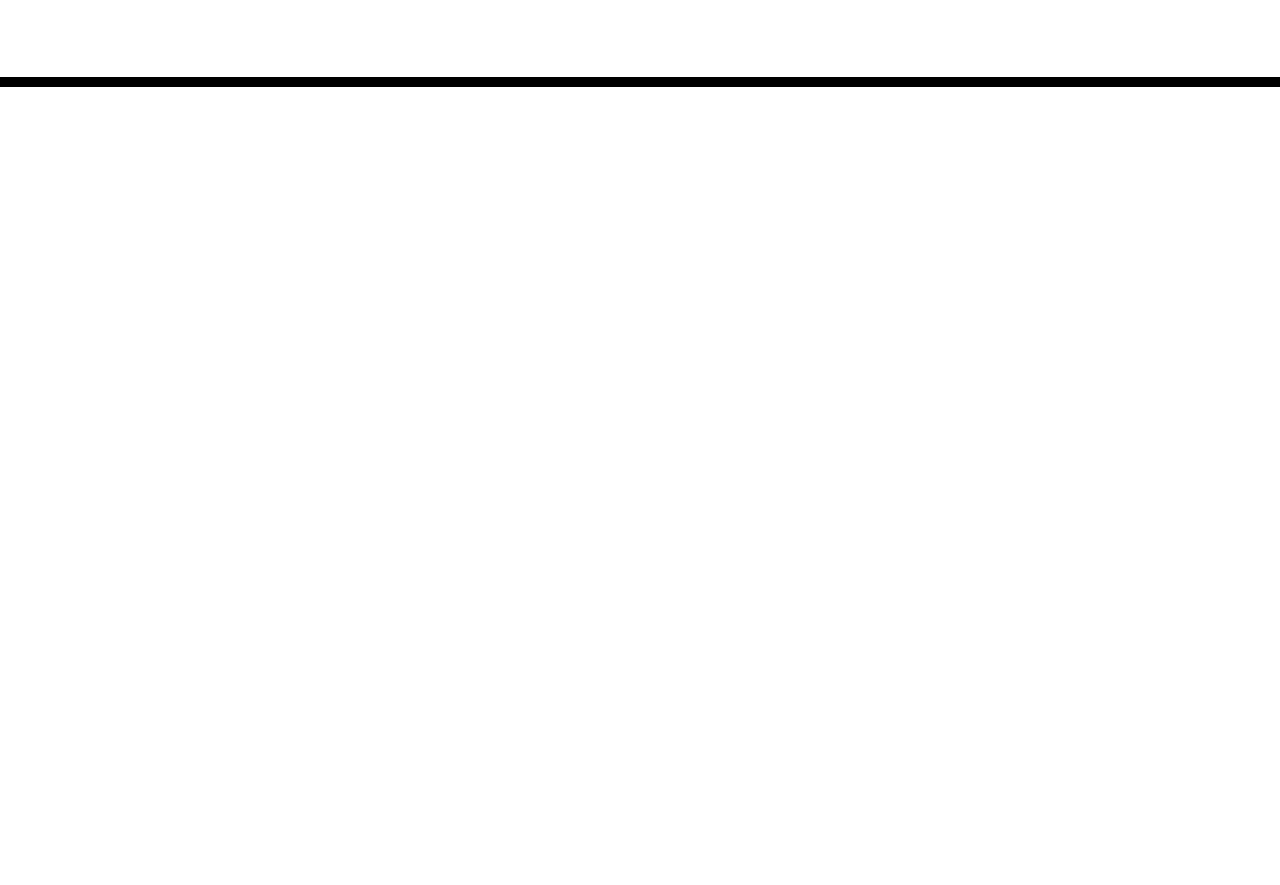
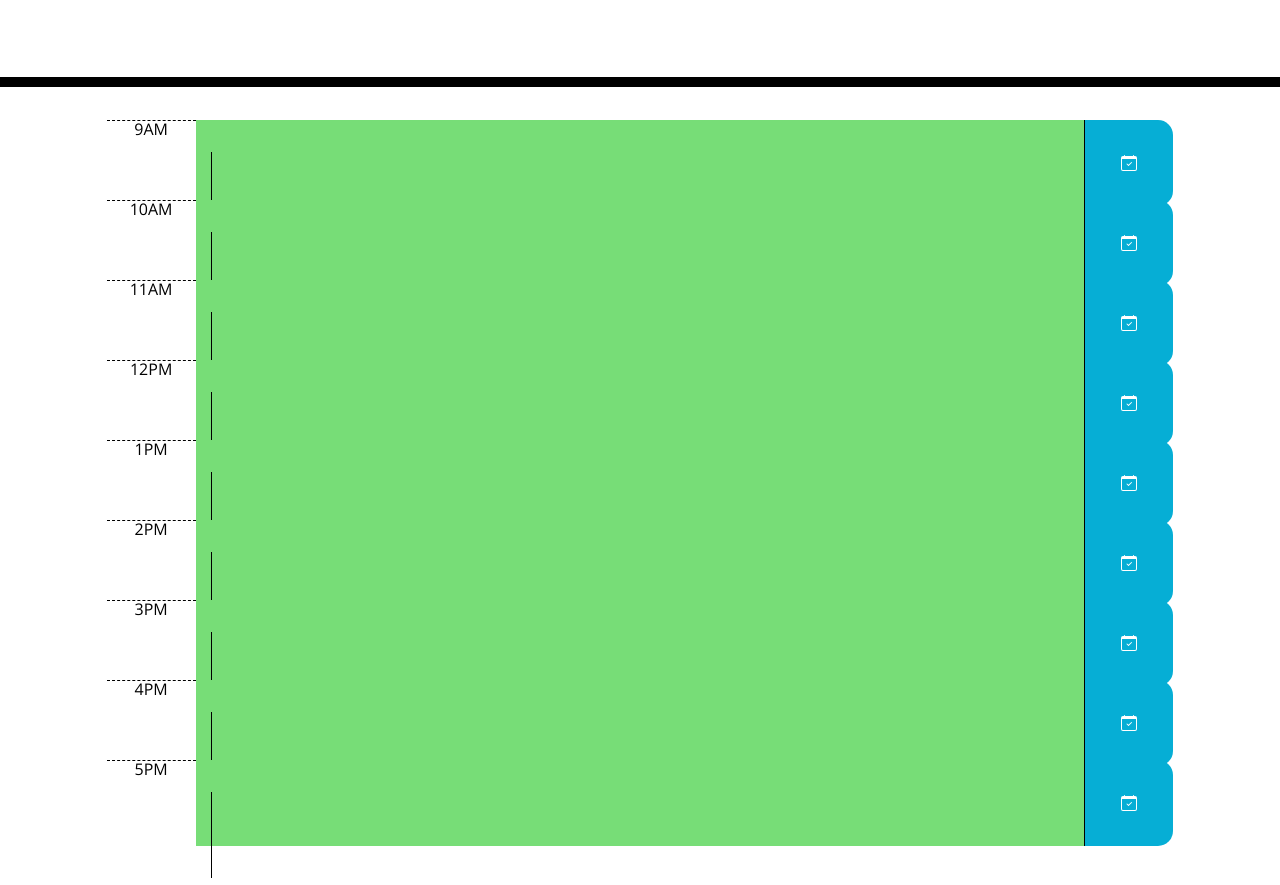
Before and after one commit to fitzpatb/Calander-Scheduler, a plain HTML site: page index.html in a window 1280 px wide. Shown: the part 181-1066 px from the top of the page. Before the commit the page ends 1020 px from the top, so only its background shows below. Drawn offline with nearby package versions, Linux system fonts and the light colour scheme.

Commit message:
finished logic for background class with time

```diff
--- a/index.html
+++ b/index.html
@@ -28,56 +28,163 @@
       <p class="lead">A simple calendar app for scheduling your work day</p>
       <p id="currentDay" class="lead"></p>
     </header>
-    <div class="container col-10">
+    <div class="container col-10 time-block">
       <!-- Timeblocks go here -->
       <div class="row" id="nineAm">
-        <div class="col-1 time"></div>
-        <div class="col-10 task"></div>
-        <div class="col-1 confirm"></div>
+        <div class="col-1 hour">9AM</div>
+        <div class="col-10 description">
+          <textarea></textarea>
+        </div>
+        <div class="col-1 saveBtn"></div>
       </div>
       <div class="row" id="tenAm">
-        <div class="col-1 time"></div>
-        <div class="col-10 task"></div>
-        <div class="col-1 confirm"></div>
+        <div class="col-1 hour">10AM</div>
+        <div class="col-10 description">
+          <textarea></textarea>
+        </div>
+        <div class="col-1 saveBtn"></div>
       </div>
       <div class="row" id="elevenAm">
-        <div class="col-1 time"></div>
-        <div class="col-10 task"></div>
-        <div class="col-1 confirm"></div>
+        <div class="col-1 hour">11AM</div>
+        <div class="col-10 description">
+          <textarea></textarea>
+        </div>
+        <div class="col-1 saveBtn"></div>
       </div>
       <div class="row" id="twelvePm">
-        <div class="col-1 time"></div>
-        <div class="col-10 task"></div>
-        <div class="col-1 confirm"></div>
+        <div class="col-1 hour">12PM</div>
+        <div class="col-10 description">
+          <textarea></textarea>
+        </div>
+        <div class="col-1 saveBtn"></div>
       </div>
       <div class="row" id="onePm">
-        <div class="col-1 time"></div>
-        <div class="col-10 task"></div>
-        <div class="col-1 confirm"></div>
+        <div class="col-1 hour">1PM</div>
+        <div class="col-10 description">
+          <textarea></textarea>
+        </div>
+        <div class="col-1 saveBtn"></div>
       </div>
       <div class="row" id="twoPm">
-        <div class="col-1 time"></div>
-        <div class="col-10 task"></div>
-        <div class="col-1 confirm"></div>
+        <div class="col-1 hour">2PM</div>
+        <div class="col-10 description">
+          <textarea></textarea>
+        </div>
+        <div class="col-1 saveBtn"></div>
       </div>
       <div class="row" id="threePm">
-        <div class="col-1 time"></div>
-        <div class="col-10 task"></div>
-        <div class="col-1 confirm"></div>
+        <div class="col-1 hour">3PM</div>
+        <div class="col-10 description">
+          <textarea></textarea>
+        </div>
+        <div class="col-1 saveBtn"></div>
       </div>
       <div class="row" id="fourPm">
-        <div class="col-1 time"></div>
-        <div class="col-10 task"></div>
-        <div class="col-1 confirm"></div>
+        <div class="col-1 hour">4PM</div>
+        <div class="col-10 description">
+          <textarea></textarea>
+        </div>
+        <div class="col-1 saveBtn"></div>
       </div>
       <div class="row" id="fivePm">
-        <div class="col-1 time"></div>
-        <div class="col-10 task"></div>
-        <div class="col-1 confirm"></div>
+        <div class="col-1 hour">5PM</div>
+        <div class="col-10 description">
+          <textarea></textarea>
+        </div>
+        <div class="col-1 saveBtn"></div>
       </div>
     </div>
 
     <script src="https://cdnjs.cloudflare.com/ajax/libs/jquery/3.2.1/jquery.min.js"></script>
     <script src="https://cdnjs.cloudflare.com/ajax/libs/moment.js/2.24.0/moment.min.js"></script>
+    <script>
+      //assign values to the individual description divs
+      //code each div individually
+      //if the div value matches the hour make the div be present
+      $(document).ready(function() {
+        var nineTask = $("#nineAm .description");
+        var tenTask = $("#tenAm .description");
+        var elevenTask = $("#elevenAm .description");
+        var twelveTask = $("#twelvePm .description");
+        var oneTask = $("#onePm .description");
+        var twoTask = $("#twoPm .description");
+        var threeTask = $("#threePm .description");
+        var fourTask = $("#fourPm .description");
+        var fiveTask = $("#fivePm .description");
+
+        var tasks = $(".description");
+
+        tasks.append()
+
+
+
+        function setBackground() {
+
+          if (moment().format('hA') === "12AM" || moment().format('hA') === "1AM" || moment().format('hA') === "2AM" || moment().format('hA') === "3AM" || moment().format('hA') === "4AM" || moment().format('hA') === "5AM" || moment().format('hA') === "6AM" || moment().format('hA') === "7AM" || moment().format('hA') === "8AM") {
+            tasks.removeClass("past").addClass("future");
+          } else if (moment().format('hA') === "9AM") {
+            tasks.removeClass("past").addClass("future");
+            nineTask.removeClass("future").addClass("present");
+          } else if (moment().format('hA') === "10AM") {
+            tasks.removeClass("past").addClass("future");
+            nineTask.removeClass("present future").addClass("past");
+            tenTask.removeClass("future").addClass("present");
+          } else if (moment().format('hA') === "11AM") {
+            tasks.removeClass("past").addClass("future");
+            tenTask.removeClass("present future").addClass("past");
+            elevenTask.removeClass("future").addClass("present");
+            nineTask.removeClass("future").addClass("past");
+          } else if (moment().format('hA') === "12PM") {
+            tasks.removeClass("past").addClass("future");
+            elevenTask.removeClass("present future").addClass("past");
+            twelveTask.removeClass("future").addClass("present");
+            nineTask.removeClass("future").addClass("past");
+            tenTask.removeClass("future").addClass("past");
+          } else if (moment().format('hA') === "1PM") {
+            tasks.removeClass("past").addClass("future");
+            twelveTask.removeClass("present future").addClass("past");
+            oneTask.removeClass("future").addClass("present");
+            nineTask.removeClass("future").addClass("past");
+            tenTask.removeClass("future").addClass("past");
+            elevenTask.removeClass("future").addClass("past");
+          } else if (moment().format('hA') === "2PM") {
+            tasks.removeClass("future").addClass("past");
+            oneTask.removeClass("present future").addClass("past");
+            twoTask.removeClass("future").addClass("present");
+            threeTask.removeClass("past").addClass("future");
+            fourTask.removeClass("past").addClass("future");
+            fiveTask.removeClass("past").addClass("future");
+          } else if (moment().format('hA') === "3PM") {
+            tasks.removeClass("future").addClass("past");
+            twoTask.removeClass("present future").addClass("past");
+            threeTask.removeClass("future").addClass("present");
+            fourTask.removeClass("past").addClass("future");
+            fiveTask.removeClass("past").addClass("future");
+          } else if (moment().format('hA') === "4PM") {
+            tasks.removeClass("future").addClass("past");
+            threeTask.removeClass("present future").addClass("past");
+            fourTask.removeClass("future").addClass("present");
+            fiveTask.removeClass("past").addClass("future");
+          } else if (moment().format('hA') === "5PM") {
+            tasks.removeClass("future").addClass("past");
+            fourTask.removeClass("present").addClass("past");
+            fiveTask.removeClass("future past").addClass("present");
+          } else {
+            tasks.removeClass("present").addClass("past");
+          }
+        }
+
+        setInterval(setBackground, 1000);
+        //focus on the time element
+        //make it so that when the time is 8AM all boxes are green for future.
+        //as each hour passes change the box that needs the present class
+        //as the next hour approaches change class on the the new present and old present
+        //repeat until all elements are in past class
+        //at 6pm change all elements to future class
+
+
+
+      });
+    </script>
   </body>
 </html>
--- a/style.css
+++ b/style.css
@@ -10,7 +10,8 @@ textarea{
   resize: none;
   color: #000000;
   border-left: 1px solid black;
-  padding: 10px;
+  width: 100%;
+  height:100%;
 }
 
 .jumbotron {
@@ -63,9 +64,14 @@ textarea{
   border-bottom-right-radius: 15px;
   background-color: #06AED5;
   color: white;
+  background-image:url("./assets/check.svg");
+  background-repeat: no-repeat;
+  background-position: center;
 }
 
-.saveBtn i:hover {
+.saveBtn:hover {
   font-size: 20px;
   transition: all .3s ease-in-out;
+  background-color: #076ad3;
+  ;
 }
```
Also changed, not shown: assets/check.svg (added).
